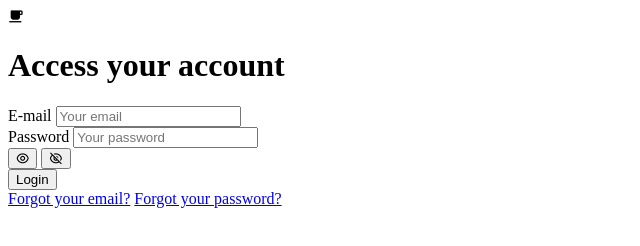
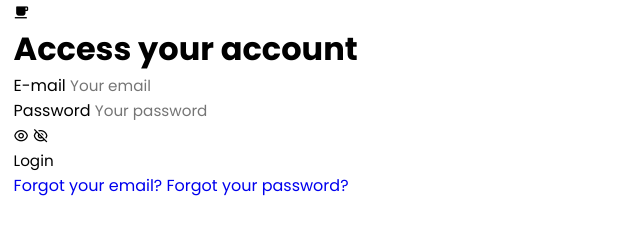
Before and after one commit to adrjmiranda/coffee-login-page-design, a website built with webpack: page public/index.html in a window 1280 px wide. Shown: the whole page, without its empty margins (0-640 px from the left). Built offline with nearby package versions, Linux system fonts and the light colour scheme.

Commit message:
style: created css reset

```diff
--- a/public/assets/css/style.css
+++ b/public/assets/css/style.css
@@ -0,0 +1,73 @@
+/***************** Imports *******************/
+@import url('https://fonts.googleapis.com/css2?family=Passion+One:wght@400;700;900&display=swap');
+@import url('https://fonts.googleapis.com/css2?family=Poppins:ital,wght@0,100;0,200;0,300;0,400;0,500;0,600;0,700;0,800;0,900;1,100;1,200;1,300;1,400;1,500;1,600;1,700;1,800;1,900&display=swap');
+
+/***************** Variables *******************/
+:root {
+	/* Colors */
+	--black-color-00: #000000;
+
+	--primary-color: #23140a;
+	--secondary-color: #b67a38;
+	--tertiary-color: crimson;
+
+	--white-color-00: #ffffff;
+
+	/* Font Family */
+	--title-ff: 'Passion One', sans-serif;
+	--text-ff: 'Poppins', sans-serif;
+
+	/* Font Size */
+	--base-fs: 0.95rem;
+	--lg-fs: 1.35rem;
+	--xl-fs: 2.75rem;
+
+	/* Width */
+	--container-mw: 1280px;
+	--container-pi: 0.85rem;
+}
+
+/***************** General *******************/
+* {
+	margin: 0;
+	padding: 0;
+	box-sizing: border-box;
+	font-family: var(--text-ff);
+}
+
+html,
+body {
+	scroll-behavior: smooth;
+}
+
+body {
+	overflow-x: hidden;
+}
+
+a {
+	text-decoration: none;
+}
+
+button,
+input {
+	border: none;
+	outline: none;
+	background-color: transparent;
+}
+
+button,
+input,
+input::placeholder {
+	font-size: var(--base-fs);
+}
+
+button {
+	cursor: pointer;
+}
+
+/***************** Reusable *******************/
+.container {
+	max-width: var(--container-mw);
+	padding-inline: var(--container-pi);
+	margin: 0 auto;
+}
--- a/public/index.html
+++ b/public/index.html
@@ -44,6 +44,7 @@
 		<!--==================== CONTENT ====================-->
 		<div id="content">
 			<!--==================== FORM ====================-->
+			<div class="form-content container">
 				<form action="#" id="form">
 					<span class="form-icon">
 						<i class="ri-cup-fill"></i>
@@ -88,6 +89,7 @@
 						<a href="#">Forgot your password?</a>
 					</div>
 				</form>
+			</div>
 			<!--================ Enf of FORM =================-->
 		</div>
 		<!--================ Enf of CONTENT =================-->
```
Lines whose indentation alone changed are shown as unchanged.
